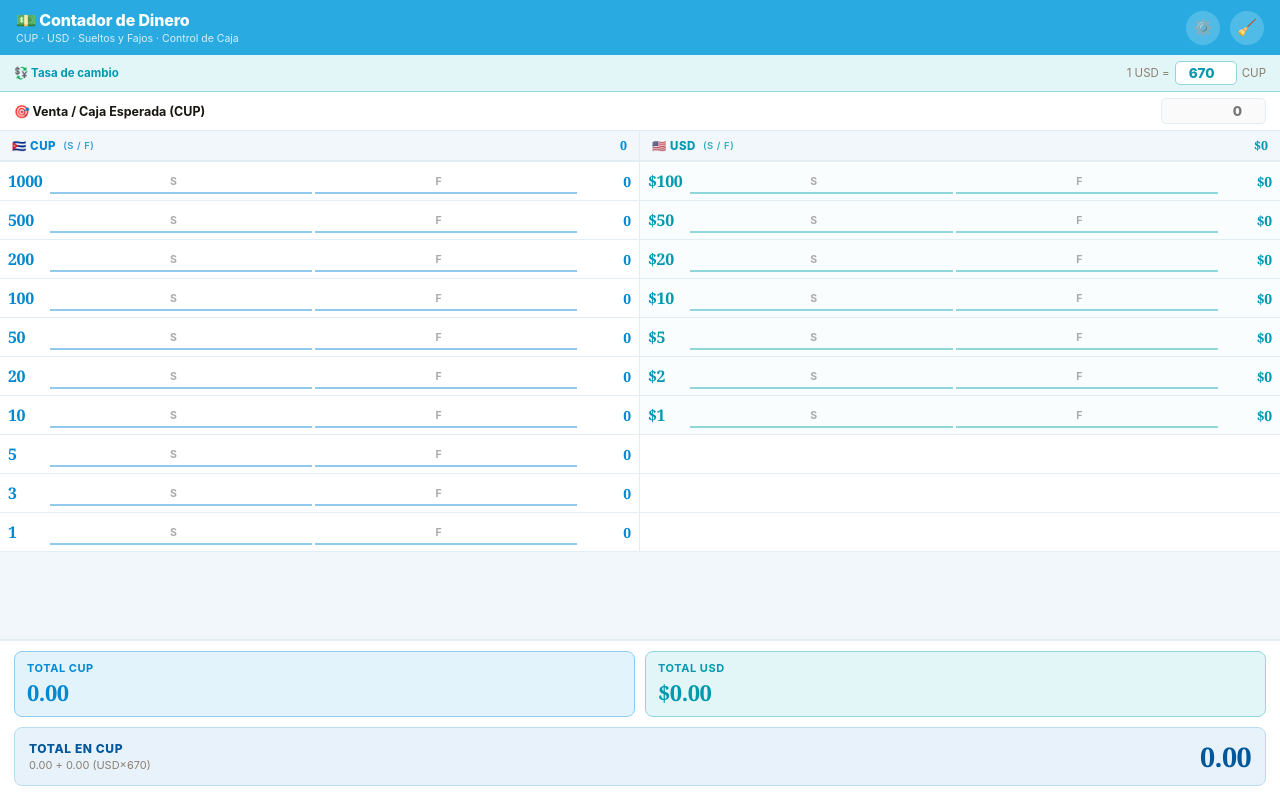
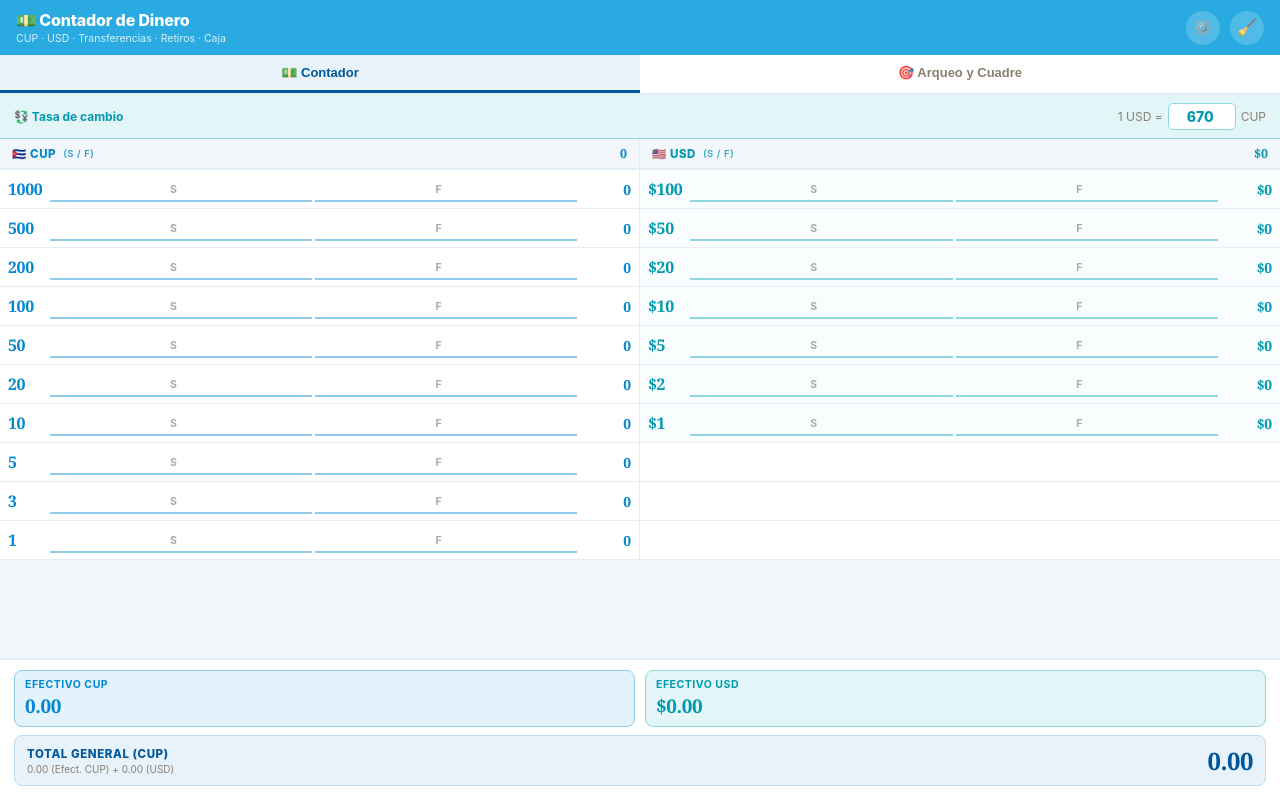
Before and after one commit to josecarlosfernandezhung-droid/Contador-de-USD-CUP, a website: page index.html in a window 1280 px wide. Drawn offline with Linux system fonts and the light colour scheme.

Commit message:
Add files via upload

```diff
--- a/index.html
+++ b/index.html
@@ -12,6 +12,12 @@
   --usd:#0299b0;
   --usd-bg:#e2f6f7;
   --usd-line:#8fd6dd;
+  --transf:#7b1fa2;
+  --transf-bg:#f3e5f5;
+  --transf-line:#ce93d8;
+  --retiro:#e65100;
+  --retiro-bg:#fff3e0;
+  --retiro-line:#ffcc80;
   --total-bg:#e8f2fb;
   --total:#01579b;
   --ink:#18160f;
@@ -48,40 +54,130 @@ body{
 }
 .icon-btn:active{background:#ffffff4a;}
 
-/* ── BARS (RATE & EXPECTED) ── */
+/* ── TABS NAVIGATION ── */
+.nav-tabs{
+  display:flex;
+  background:#fff;
+  border-bottom:2px solid var(--line);
+  flex-shrink:0;
+}
+.tab-btn{
+  flex:1;
+  padding:10px 4px;
+  border:none;
+  background:transparent;
+  font-size:13px;
+  font-weight:700;
+  color:var(--muted);
+  cursor:pointer;
+  border-bottom:3px solid transparent;
+  transition:all 0.2s ease;
+  display:flex;
+  align-items:center;
+  justify-content:center;
+  gap:6px;
+}
+.tab-btn.active{
+  color:var(--total);
+  border-bottom-color:var(--total);
+  background:var(--total-bg);
+}
+
+/* ── TAB CONTENT CONTAINERS ── */
+.tab-content{
+  display:none;
+  flex:1;
+  flex-direction:column;
+  overflow:hidden;
+}
+.tab-content.active{
+  display:flex;
+}
+
+/* ── BARS (RATE & EXPECTED & EXTRA INPUTS) ── */
 .top-bar{
   background:var(--usd-bg);
   border-bottom:1px solid var(--usd-line);
-  padding:6px 14px;
+  padding:8px 14px;
   display:flex;align-items:center;gap:8px;
   flex-shrink:0;
 }
-.rate-lbl{font-size:11.5px;font-weight:700;color:var(--usd);flex:1;}
-.rate-wrap{display:flex;align-items:center;gap:5px;font-size:11.5px;color:var(--muted);}
+.rate-lbl{font-size:12px;font-weight:700;color:var(--usd);flex:1;}
+.rate-wrap{display:flex;align-items:center;gap:5px;font-size:12px;color:var(--muted);}
 .rate-inp{
-  width:62px;padding:3px 6px;
+  width:68px;padding:4px 6px;
   border:1px solid var(--usd-line);border-radius:5px;
-  font-size:13.5px;font-weight:800;color:var(--usd);
+  font-size:14px;font-weight:800;color:var(--usd);
   font-family:inherit;text-align:right;background:#fff;
 }
 .rate-inp:focus{outline:none;border-color:var(--usd);}
 
-.exp-bar{
+/* ── ARQUEO DE CAJA TAB STYLES ── */
+.arqueo-container{
+  padding:16px;
+  display:flex;
+  flex-direction:column;
+  gap:16px;
+  overflow-y:auto;
+}
+.card{
   background:#fff;
-  border-bottom:1px solid var(--line);
-  padding:6px 14px;
-  display:flex;align-items:center;justify-content:space-between;
-  gap:8px;flex-shrink:0;
+  border-radius:10px;
+  padding:14px;
+  border:1px solid var(--line);
+  box-shadow:0 1px 3px rgba(0,0,0,0.03);
 }
-.exp-lbl{font-size:12.5px;font-weight:700;color:var(--ink);}
-.exp-wrap{display:flex;align-items:center;gap:5px;}
-.exp-inp{
-  width:105px;padding:4px 8px;
+.card-title{
+  font-size:13px;
+  font-weight:800;
+  margin-bottom:8px;
+  color:var(--ink);
+  display:flex;
+  align-items:center;
+  gap:6px;
+}
+.exp-inp-lg{
+  width:100%;
+  padding:8px 12px;
+  border:1px solid var(--line);
+  border-radius:6px;
+  font-size:18px;
+  font-weight:800;
+  color:var(--ink);
+  font-family:inherit;
+  text-align:right;
+  background:#fafafa;
+}
+.exp-inp-lg:focus{outline:none;border-color:var(--cup);background:#fff;}
+
+.extra-grid{
+  display:grid;
+  grid-template-columns:1fr 1fr;
+  gap:10px;
+}
+.extra-card-item{
+  padding:10px;
+  border-radius:8px;
+  display:flex;
+  flex-direction:column;
+  gap:6px;
+}
+.extra-card-item.transf{border:1px solid var(--transf-line);background:var(--transf-bg);}
+.extra-card-item.retiro{border:1px solid var(--retiro-line);background:var(--retiro-bg);}
+
+.extra-card-lbl{font-size:11.5px;font-weight:700;}
+.extra-card-lbl.transf{color:var(--transf);}
+.extra-card-lbl.retiro{color:var(--retiro);}
+
+.extra-card-inp{
+  width:100%;padding:6px 8px;
   border:1px solid var(--line);border-radius:5px;
-  font-size:13.5px;font-weight:800;color:var(--ink);
-  font-family:inherit;text-align:right;background:#fafafa;
+  font-size:15px;font-weight:800;
+  font-family:inherit;text-align:right;background:#fff;
 }
-.exp-inp:focus{outline:none;border-color:var(--cup);background:#fff;}
+.extra-card-inp.transf{color:var(--transf);border-color:var(--transf-line);}
+.extra-card-inp.retiro{color:var(--retiro);border-color:var(--retiro-line);}
+.extra-card-inp:focus{outline:none;}
 
 /* ── COLUMN HEADERS ── */
 .col-hdrs{
@@ -179,17 +275,17 @@ body{
 }
 .totals-row{
   display:grid;grid-template-columns:1fr 1fr;
-  gap:10px;margin-bottom:10px;
+  gap:10px;margin-bottom:8px;
 }
 .tot-box{
-  border-radius:8px;padding:9px 12px;
+  border-radius:8px;padding:7px 10px;
 }
 .tot-box.cup{background:var(--cup-bg);border:1px solid var(--cup-line);}
 .tot-box.usd{background:var(--usd-bg);border:1px solid var(--usd-line);}
-.tot-lbl{font-size:11px;font-weight:700;text-transform:uppercase;letter-spacing:.05em;margin-bottom:2px;}
+.tot-lbl{font-size:10.5px;font-weight:700;text-transform:uppercase;letter-spacing:.05em;margin-bottom:2px;}
 .tot-lbl.cup{color:var(--cup);}
 .tot-lbl.usd{color:var(--usd);}
-.tot-val{font-size:22px;font-weight:800;font-family:"Georgia",serif;letter-spacing:-.02em;}
+.tot-val{font-size:19px;font-weight:800;font-family:"Georgia",serif;letter-spacing:-.02em;}
 .tot-val.cup{color:var(--cup);}
 .tot-val.usd{color:var(--usd);}
 
@@ -197,21 +293,21 @@ body{
   background:var(--total-bg);
   border:1px solid #b8dcf2;
   border-radius:8px;
-  padding:10px 14px;
+  padding:8px 12px;
   display:flex;align-items:center;justify-content:space-between;
-  gap:10px;
+  gap:8px;
 }
-.grand-lbl{font-size:12px;font-weight:800;color:var(--total);text-transform:uppercase;letter-spacing:.05em;}
-.grand-val{font-size:27px;font-weight:800;font-family:"Georgia",serif;color:var(--total);letter-spacing:-.02em;white-space:nowrap;}
-.grand-conv{font-size:11px;color:var(--muted);margin-top:2px;}
+.grand-lbl{font-size:11.5px;font-weight:800;color:var(--total);text-transform:uppercase;letter-spacing:.05em;}
+.grand-val{font-size:24px;font-weight:800;font-family:"Georgia",serif;color:var(--total);letter-spacing:-.02em;white-space:nowrap;}
+.grand-conv{font-size:10px;color:var(--muted);margin-top:2px;}
 
 /* ── STATUS SOBRANTE / FALTANTE ── */
 .diff-box{
-  margin-top:10px;
-  padding:9px 14px;
+  margin-top:8px;
+  padding:10px 14px;
   border-radius:8px;
   display:flex;align-items:center;justify-content:space-between;
-  font-weight:800;font-size:14.5px;
+  font-weight:800;font-size:15px;
   transition:all 0.2s ease;
 }
 .diff-box.sobrante{background-color:#e8f5e9;color:#2e7d32;border:1px solid #a5d6a7;}
@@ -275,7 +371,7 @@ body{
 <div class="hdr">
   <div>
     <div class="hdr-title">💵 Contador de Dinero</div>
-    <div class="hdr-sub">CUP · USD · Sueltos y Fajos · Control de Caja</div>
+    <div class="hdr-sub">CUP · USD · Transferencias · Retiros · Caja</div>
   </div>
   <div class="hdr-actions">
     <button class="icon-btn" onclick="openSettings()" title="Ajustes">⚙️</button>
@@ -283,19 +379,20 @@ body{
   </div>
 </div>
 
+<!-- NAVEGACIÓN POR PESTAÑAS -->
+<div class="nav-tabs">
+  <button class="tab-btn active" id="btn-tab-contador" onclick="switchTab('contador')">💵 Contador</button>
+  <button class="tab-btn" id="btn-tab-arqueo" onclick="switchTab('arqueo')">🎯 Arqueo y Cuadre</button>
+</div>
+
+<!-- PESTAÑA 1: CONTADOR DE BILLETES -->
+<div class="tab-content active" id="tab-contador">
   <div class="top-bar">
     <div class="rate-lbl">💱 Tasa de cambio</div>
     <div class="rate-wrap">
       <span>1 USD =</span>
       <input type="number" class="rate-inp" id="rate" value="670" min="1">
       <span>CUP</span>
-  </div>
-</div>
-
-<div class="exp-bar">
-  <div class="exp-lbl">🎯 Venta / Caja Esperada (CUP)</div>
-  <div class="exp-wrap">
-    <input type="number" class="exp-inp" id="expected" placeholder="0" min="0" oninput="update()">
     </div>
   </div>
 
@@ -307,30 +404,53 @@ body{
   <div class="bills-wrap">
     <div class="bills-grid" id="bills-grid"></div>
   </div>
+</div>
 
+<!-- PESTAÑA 2: ARQUEO DE CAJA (VENTA ESPERADA, TRANSFERENCIAS Y RETIROS) -->
+<div class="tab-content" id="tab-arqueo">
+  <div class="arqueo-container">
+    <div class="card">
+      <div class="card-title">🎯 Venta / Caja Esperada (CUP)</div>
+      <input type="number" class="exp-inp-lg" id="expected" placeholder="0" min="0" oninput="update()">
+    </div>
+
+    <div class="extra-grid">
+      <div class="extra-card-item transf">
+        <span class="extra-card-lbl transf">💳 Transf. (CUP)</span>
+        <input type="number" class="extra-card-inp transf" id="transfers" placeholder="0" min="0" oninput="update()">
+      </div>
+      <div class="extra-card-item retiro">
+        <span class="extra-card-lbl retiro">💸 Retirado (CUP)</span>
+        <input type="number" class="extra-card-inp retiro" id="withdrawals" placeholder="0" min="0" oninput="update()">
+      </div>
+    </div>
+
+    <!-- Recuadro dinámico para Sobrante / Faltante dentro de la pestaña de Arqueo -->
+    <div class="diff-box hidden" id="diff-box">
+      <span id="diff-lbl">Estado</span>
+      <span id="diff-val">0.00</span>
+    </div>
+  </div>
+</div>
+
+<!-- PIE DE PÁGINA PERMANENTE CON TOTALES -->
 <div class="footer">
   <div class="totals-row">
     <div class="tot-box cup">
-      <div class="tot-lbl cup">Total CUP</div>
+      <div class="tot-lbl cup">Efectivo CUP</div>
       <div class="tot-val cup" id="tot-cup">0.00</div>
     </div>
     <div class="tot-box usd">
-      <div class="tot-lbl usd">Total USD</div>
+      <div class="tot-lbl usd">Efectivo USD</div>
       <div class="tot-val usd" id="tot-usd">$0.00</div>
     </div>
   </div>
   <div class="grand-row">
     <div>
-      <div class="grand-lbl">Total en CUP</div>
-      <div class="grand-conv" id="grand-conv">CUP + USD×tasa</div>
+      <div class="grand-lbl">Total General (CUP)</div>
+      <div class="grand-conv" id="grand-conv">Efectivo + USD + Transf. + Retiros</div>
     </div>
     <div class="grand-val" id="grand-val">0.00</div>
-  </div>
-
-  <!-- Recuadro dinámico para Sobrante / Faltante -->
-  <div class="diff-box hidden" id="diff-box">
-    <span id="diff-lbl">Estado</span>
-    <span id="diff-val">0.00</span>
   </div>
 </div>
 
@@ -361,6 +481,20 @@ function fmtD(d){ return d>=1?String(d):d.toFixed(2); }
 function fmt(n,d=2){ return n.toLocaleString('es-CU',{minimumFractionDigits:d,maximumFractionDigits:d}); }
 function getRate(){ return parseFloat(document.getElementById('rate').value)||670; }
 
+/* ── Cambio de Pestañas ── */
+function switchTab(tabName){
+  document.querySelectorAll('.tab-btn').forEach(btn => btn.classList.remove('active'));
+  document.querySelectorAll('.tab-content').forEach(content => content.classList.remove('active'));
+
+  if(tabName === 'contador'){
+    document.getElementById('btn-tab-contador').classList.add('active');
+    document.getElementById('tab-contador').classList.add('active');
+  } else if(tabName === 'arqueo'){
+    document.getElementById('btn-tab-arqueo').classList.add('active');
+    document.getElementById('tab-arqueo').classList.add('active');
+  }
+}
+
 /* ── Persistencia de denominaciones habilitadas ── */
 function loadEnabledCup(){
   try{
@@ -380,7 +514,7 @@ let enabledCup = loadEnabledCup();
   qtyF[k]=0;
 });
 
-/* ── Construir grid principal (CUP habilitados + USD) ── */
+/* ── Construir grid principal ── */
 function renderGrid(){
   CUP = ALL_CUP.filter(d=>enabledCup.includes(d));
   const grid = document.getElementById('bills-grid');
@@ -455,16 +589,22 @@ function update(){
     if(el) el.textContent='$'+fmt(s,0);
   });
 
+  const transfers = parseFloat(document.getElementById('transfers').value) || 0;
+  const withdrawals = parseFloat(document.getElementById('withdrawals').value) || 0;
+
   const usdInCup=usdTotal*rate;
-  const grand=cupTotal+usdInCup;
+  const grand=cupTotal + usdInCup + transfers + withdrawals;
 
   document.getElementById('hdr-cup').textContent=fmt(cupTotal,0);
   document.getElementById('hdr-usd').textContent='$'+fmt(usdTotal,0);
   document.getElementById('tot-cup').textContent=fmt(cupTotal);
   document.getElementById('tot-usd').textContent='$'+fmt(usdTotal);
   document.getElementById('grand-val').textContent=fmt(grand);
-  document.getElementById('grand-conv').textContent=
-    fmt(cupTotal)+' + '+fmt(usdInCup)+' (USD×'+rate+')';
+
+  let convText = fmt(cupTotal) + ' (Efect. CUP) + ' + fmt(usdInCup) + ' (USD)';
+  if(transfers > 0) convText += ' + ' + fmt(transfers) + ' (Transf.)';
+  if(withdrawals > 0) convText += ' + ' + fmt(withdrawals) + ' (Retirado)';
+  document.getElementById('grand-conv').textContent = convText;
 
   /* ── Cálculo de Faltante / Sobrante ── */
   const expVal = parseFloat(document.getElementById('expected').value) || 0;
@@ -503,6 +643,8 @@ function clearAll(){
     if(elF) elF.value='';
   });
   document.getElementById('expected').value = '';
+  document.getElementById('transfers').value = '';
+  document.getElementById('withdrawals').value = '';
   update();
 }
 
```
Lines whose indentation alone changed are shown as unchanged.
